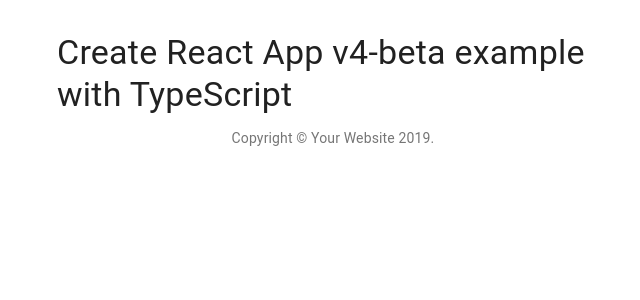
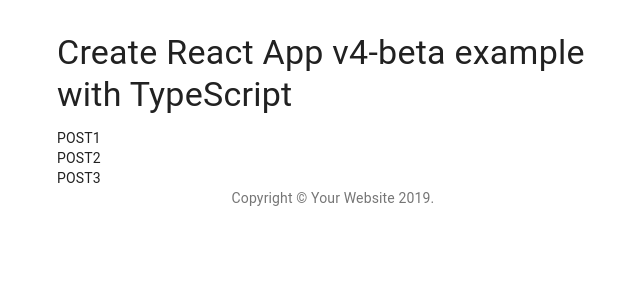
Before and after one commit to saver89/react-blog, a React (Create React App) app: page / in a window 1280 px wide. Shown: the top 300 px of the page, without its empty margins (307-947 px from the left). Built offline with nearby package versions, Linux system fonts and the light colour scheme.

Commit message:
display persons with Person component

```diff
--- a/src/App.tsx
+++ b/src/App.tsx
@@ -3,6 +3,7 @@
 import Typography from '@material-ui/core/Typography';
 import Box from '@material-ui/core/Box';
 import Link from '@material-ui/core/Link';
+import Person from './components/Person';
 import post1 from './blog-post.1.md';
 import post2 from './blog-post.2.md';
 import post3 from './blog-post.3.md';
@@ -23,7 +24,11 @@
 
 
 export default function App() {
-  const [posts, setPost] = useState([]);
+  const [posts, setPost] = useState([
+    {id: 1, title: "POST1"},
+    {id: 2, title: "POST2"},
+    {id: 3, title: "POST3"}
+  ]);
 
   return (
     <Container maxWidth="sm">
@@ -31,7 +36,7 @@
         <Typography variant="h4" component="h1" gutterBottom>
           Create React App v4-beta example with TypeScript
         </Typography>
-        {posts.map(post => (<div>{post}</div>))}
+        {posts.map(post => (<Person key={post.id} id={post.id} title={post.title}/>))}
         <Copyright />
       </Box>
     </Container>
--- /dev/null
+++ b/src/components/Person.tsx
@@ -0,0 +1,10 @@
+import React from 'react';
+
+interface person {
+    title: string,
+    id: number
+}
+
+export default function Person(props: person) {
+    return <div>{props.title}</div>;
+}
```
